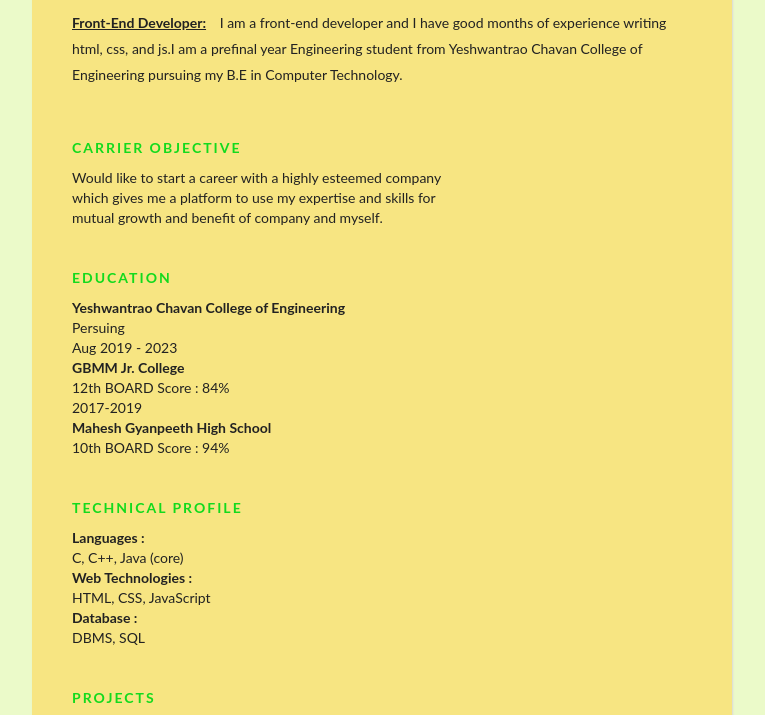
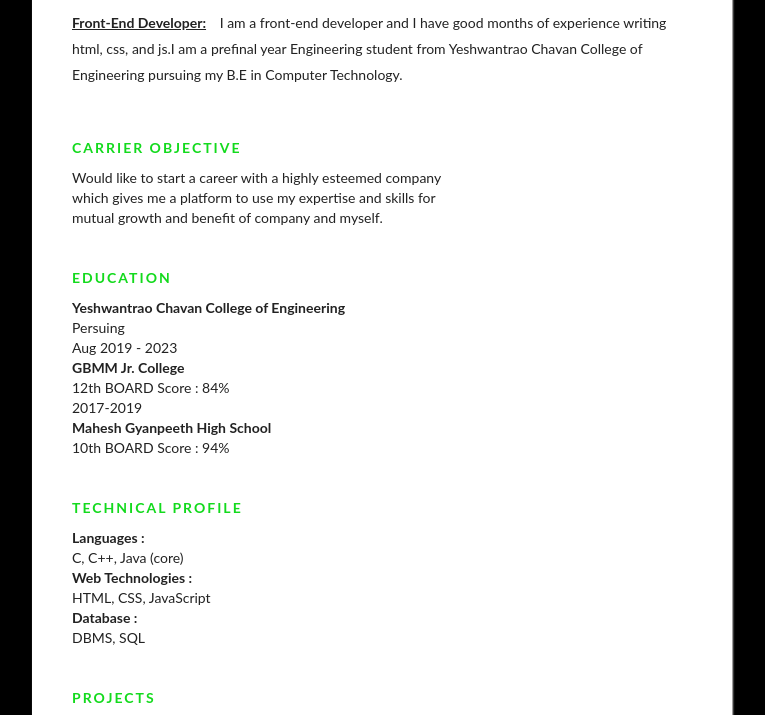
Before and after one commit to Mandalabhargavi/resume.github.io-1, a plain HTML site: page index.html in a window 1280 px wide. Shown: the part 183-898 px from the top of the page, without its empty margins (258-1023 px from the left). Drawn offline with Linux system fonts and the light colour scheme.

Commit message:
Update style.css

```diff
--- a/style.css
+++ b/style.css
@@ -13,7 +13,7 @@ img {
 
 body {
   min-height: 100%;
-  background: rgb(235, 250, 201);
+  background: rgb(0, 0, 0);
   font-family: "Lato", sans-serif;
   font-weight: 400;
   color: #222;
@@ -24,7 +24,7 @@ body {
 
 .container {
   max-width: 700px;
-  background: rgb(247, 229, 130);
+  background: rgb(255, 255, 255);
   margin: 0px auto 0px;
   box-shadow: 1px 1px 2px #dad7d7;
   border-radius: 3px;
```
